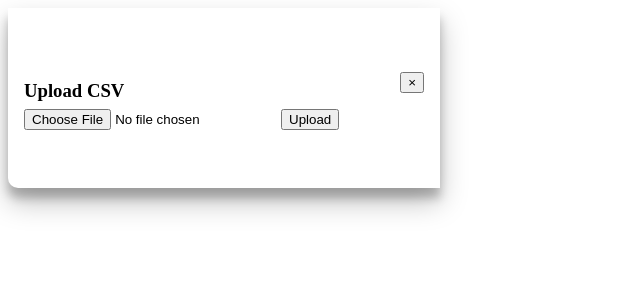
After one commit to danielgiampaolo/CIS4930_Python, a Django app: template src/templates/upload_base.html in a window 1280 px wide. The commit adds this page. Shown: the top 300 px of the page, without its empty margins (0-640 px from the left). Run offline with Django 3.2, Linux system fonts and the light colour scheme; the template is opened without the code that fills it, so the values that code supplies are empty.

Commit message:
Allow full-scan brain upload (via csv)

```diff
--- a/src/graph/urls.py
+++ b/src/graph/urls.py
@@ -4,6 +4,5 @@ from . import views
 
 urlpatterns = [
     path('', views.index, name='graph_view'),
-    path('csv_upload', views.csv_upload),
     path('graph', views.graph),
 ]
--- a/src/templates/index.html
+++ b/src/templates/index.html
@@ -66,10 +66,10 @@
           align-items: center;
         }
 
-        .graphView > form {
+        .graphView > .top-fixed {
             position: fixed;
-            top: 10px;
-            right: 10px;
+            top: 16px;
+            right: 16px;
         }
 
         .scroll-bar {
--- /dev/null
+++ b/src/templates/upload_base.html
@@ -0,0 +1,46 @@
+<style>
+    .upload-form {
+        background: white;
+        z-index: 0;
+        width: 400px;
+        min-height: 100px;
+        top: 0 !important;
+        right: 0 !important;
+        border-radius: 0 0 0 10px;
+        box-shadow: 0 14px 28px rgba(0,0,0,0.25), 0 10px 10px rgba(0,0,0,0.22);
+        padding: 64px 16px 16px 16px;
+    }
+
+    h3 {
+        margin: 0;
+    }
+
+    .header {
+        display: flex;
+        flex-flow: row nowrap;
+        justify-content: flex-start;
+        align-items: center;
+    }
+
+    .spacer {
+        flex: 1 0 auto;
+    }
+</style>
+
+<div class="top-fixed upload-form">
+    <div class="header">
+        <h3>Upload CSV</h3>
+        <span class="spacer"></span>
+        <form method="POST" action="/">
+            {% csrf_token %}
+            <button name="close-upload" value="yes" class="close">&times;</button>
+        </form>
+    </div>
+    <form method="POST" action="/" class="mt-3" enctype="multipart/form-data">
+        {% csrf_token %}
+        <!-- Theres no way to style this nicely without being meh (or js) -->
+        <input type="file" name="csv-file" class="my-2" />
+
+        <button name="upload-csv" value="yes" class="btn btn-primary btn-block">Upload</button>
+    </form>
+</div>
```
Also changed, not shown: src/graph/views.py (+17 -11 lines), src/templates/graph_base.html (+6 -4 lines).
